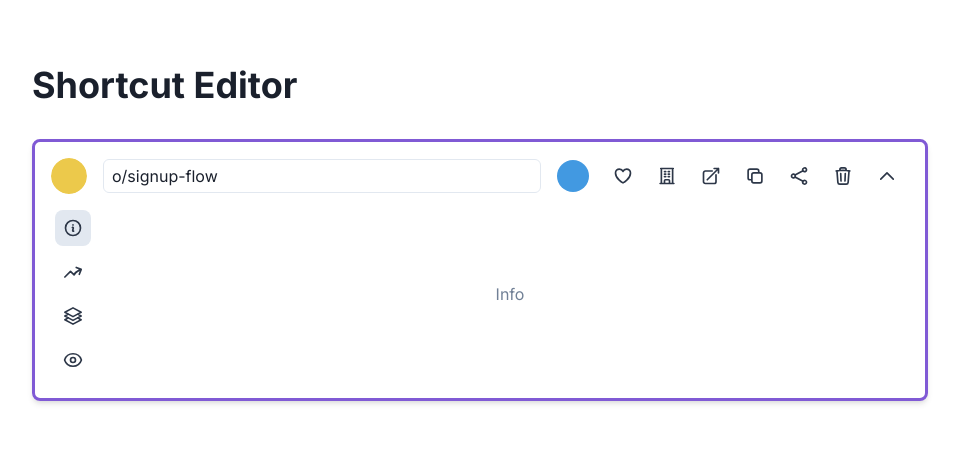
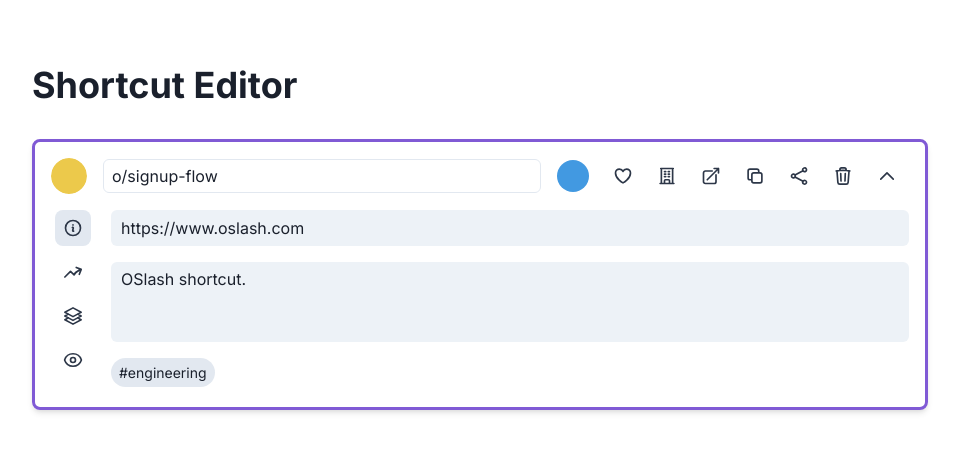
Before and after one commit to dexterthemsb/_medusa_, a React (Create React App) app: page / in a window 1280 px wide. Both pictures are taken after a click on the button 640 px from the left and 174 px from the top of the page. Shown: the top 452 px of the page, without its empty margins (160-1119 px from the left). Built offline with nearby package versions, Linux system fonts and the light colour scheme.

Commit message:
Feat: info section

```diff
--- a/src/components/AccordianBodyContent/Info.tsx
+++ b/src/components/AccordianBodyContent/Info.tsx
@@ -1,16 +1,41 @@
-import { Box } from "@chakra-ui/react";
+import { Box, Input, Text, Textarea, theme } from "@chakra-ui/react";
 
 const Info = () => {
   return (
-    <Box
-      minH="full"
-      display="flex"
-      flexDir="row"
-      alignItems="center"
-      justifyContent="center"
-      color="gray.500"
-    >
-      Info
+    <Box minH="full">
+      <Input
+        mb="4"
+        py="1"
+        px="2"
+        h="max-content"
+        variant="filled"
+        placeholder="Enter website"
+        defaultValue="https://www.oslash.com"
+      />
+      <Textarea
+        maxLength={200}
+        mb="2"
+        py="1"
+        px="2"
+        h="max-content"
+        resize="none"
+        variant="filled"
+        placeholder="Enter description"
+        defaultValue="OSlash shortcut."
+      />
+      <Text w="full" fontSize="sm">
+        <span
+          style={{
+            display: "inline-block",
+            padding: "4px 8px",
+            margin: "8px 8px 0 0",
+            borderRadius: 9999,
+            backgroundColor: theme.colors.gray[200]
+          }}
+        >
+          #engineering
+        </span>
+      </Text>
     </Box>
   );
 };
```
